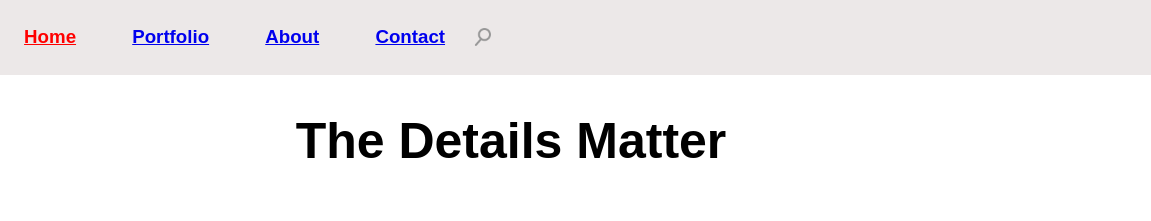
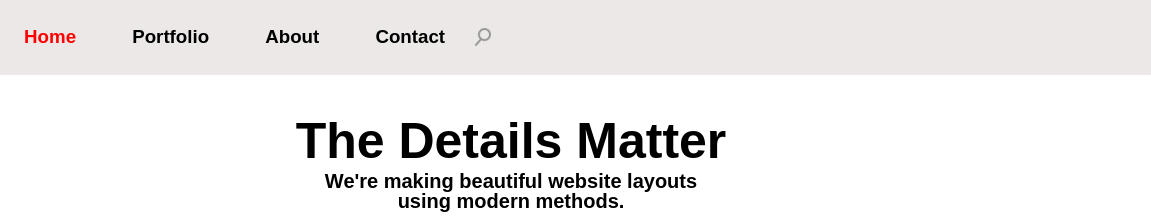
Before and after one commit to Britney-Diboll/design-co, a website: page public/index.html in a window 1280 px wide. Shown: the top 221 px of the page, 129-1280 px from the left. Drawn offline with Linux system fonts and the light colour scheme.

Commit message:
CSS Craziness

```diff
--- a/public/screen.css
+++ b/public/screen.css
@@ -8,12 +8,19 @@ body {
   font: 16px / 1 sans-serif;
 }
 
+h3 a {
+  text-decoration: none;
+  color: black;
+}
+
 h1{
 font-size: 50px;
+margin-bottom: 0px;
 }
 
 h2{
   font-size: 20px;
+  margin-top: 5px;
 }
 
 h3 {
```
Also changed, not shown: public/index.html (+4 -4 lines).
